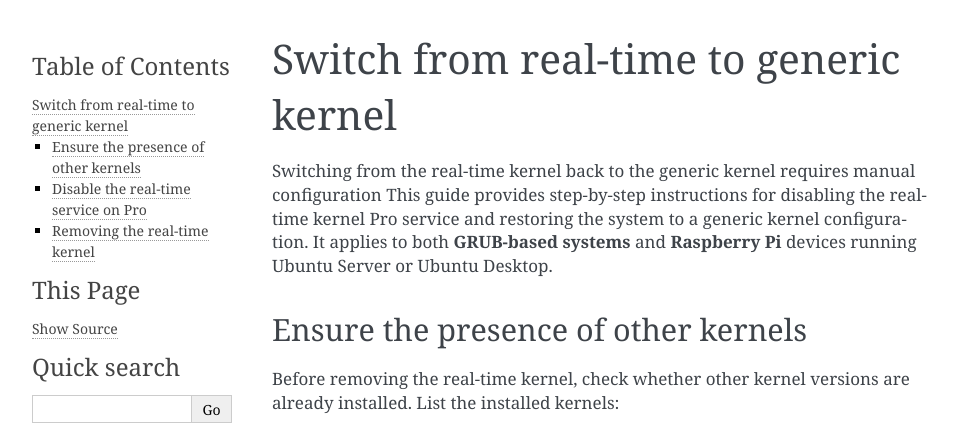
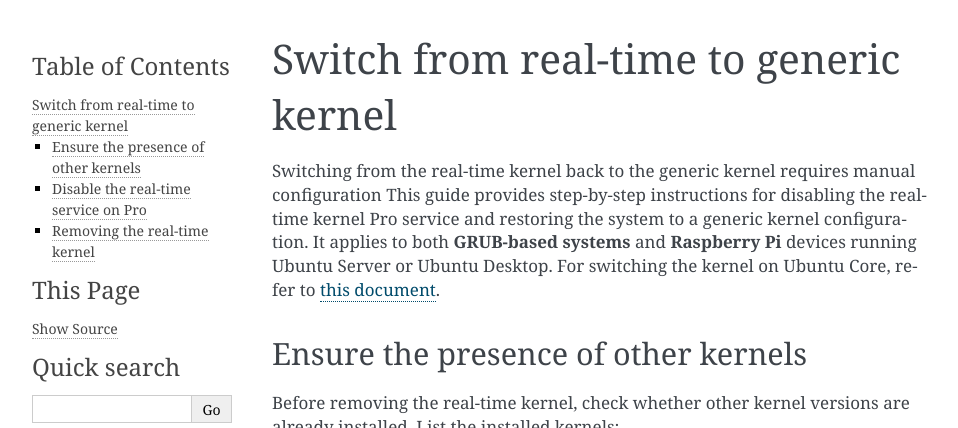
Before and after one commit to canonical/real-time-ubuntu-docs, a Sphinx documentation site: the page built from docs/how-to/switch-from-realtime-to-generic-kernel.md, in a window 1280 px wide, cut to the strip 0-428 px from the top of the page. Shown: the whole strip, without its empty margins (148-1106 px from the left). Built offline with Sphinx 7.4.7, drawn with Linux system fonts in a browser that asks for light colours.

Commit message:
feat: reference doc for switch kernel on uc
Signed-off-by: Lincoln Wallace <lincoln.wallace@canonical.com>

```diff
--- a/docs/how-to/switch-from-realtime-to-generic-kernel.md
+++ b/docs/how-to/switch-from-realtime-to-generic-kernel.md
@@ -3,6 +3,7 @@
 Switching from the real-time kernel back to the generic kernel requires manual configuration
 This guide provides step-by-step instructions for disabling the real-time kernel Pro service and restoring the system to a generic kernel configuration.
 It applies to both **GRUB-based systems** and **Raspberry Pi** devices running Ubuntu Server or Ubuntu Desktop.
+For switching the kernel on Ubuntu Core, refer to [this document](#uc-install-real-time-kernel).
 
 (ensure-the-presence-of-other-kernels)=
 ## Ensure the presence of other kernels
```
